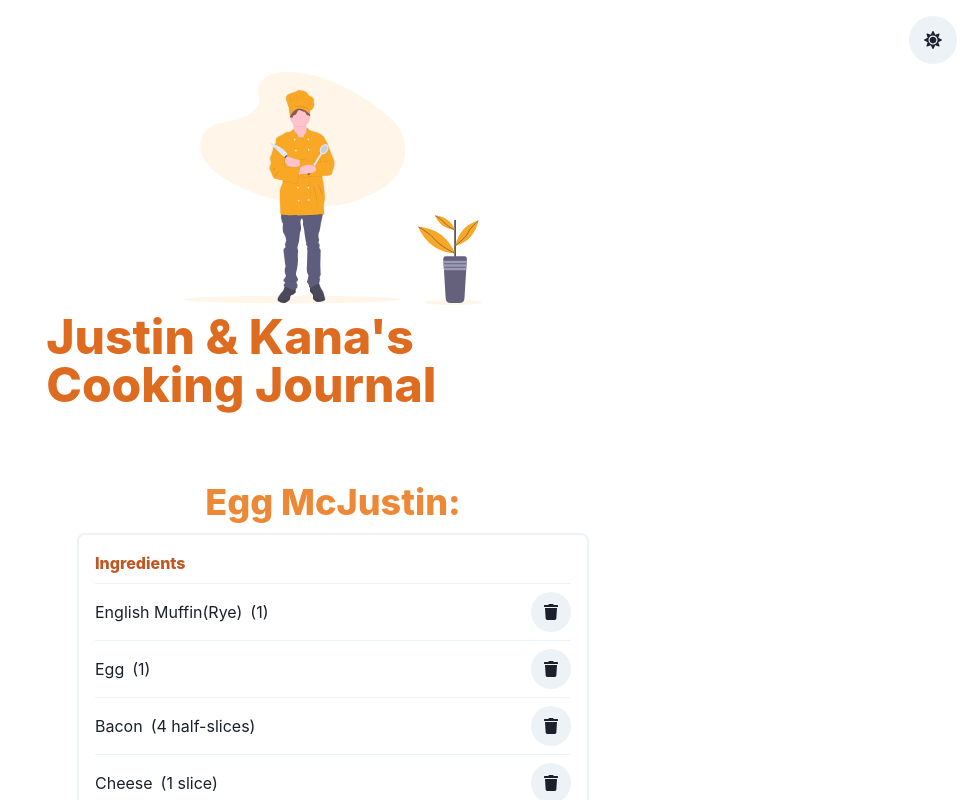
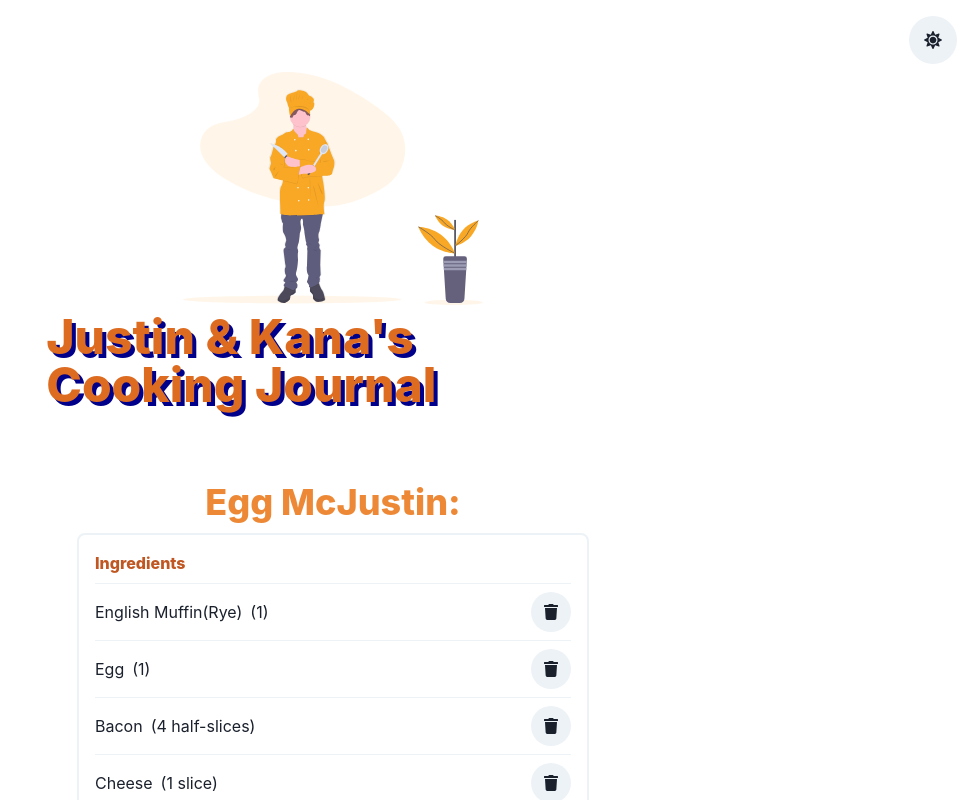
Before and after one commit to TheJasuMasa/ChakraToDo, a React (Create React App) app: page / in a window 1280 px wide. Shown: the top 800 px of the page, without its empty margins (307-1280 px from the left). Built offline with nearby package versions, Linux system fonts and the light colour scheme.

Commit message:
add text shadow to header text

```diff
--- a/src/App.js
+++ b/src/App.js
@@ -58,7 +58,12 @@ const addIngredient = (ingredient) =>{
   return (
     <div className="App">
       <VStack p={4}>
-        <IconButton icon={<FaSun/>} isRound={true} size='lg' alignSelf='flex-end'/>
+        <IconButton
+        icon={<FaSun/>}
+        isRound={true}
+        size='lg'
+        alignSelf='flex-end'
+        />
         <Container centerContent>
           <VStack mb={16}>
             <Box maxWidth={'300px'}>
@@ -73,6 +78,7 @@ const addIngredient = (ingredient) =>{
               fontWeight='extrabold'
               size='2xl'
               color = 'orange.500'
+              textShadow='4px 4px #00008B'
             >
               Justin & Kana's Cooking Journal
             </Heading>
@@ -86,7 +92,10 @@ const addIngredient = (ingredient) =>{
         >
           Egg McJustin:
         </Heading>
-        <TodoList ingredients={ingredients} deleteIngredient={deleteIngredient} />
+        <TodoList
+          ingredients={ingredients}
+          deleteIngredient={deleteIngredient}
+        />
         <AddToDo addIngredient ={addIngredient}/>
         <StepList />
       </VStack>
```
